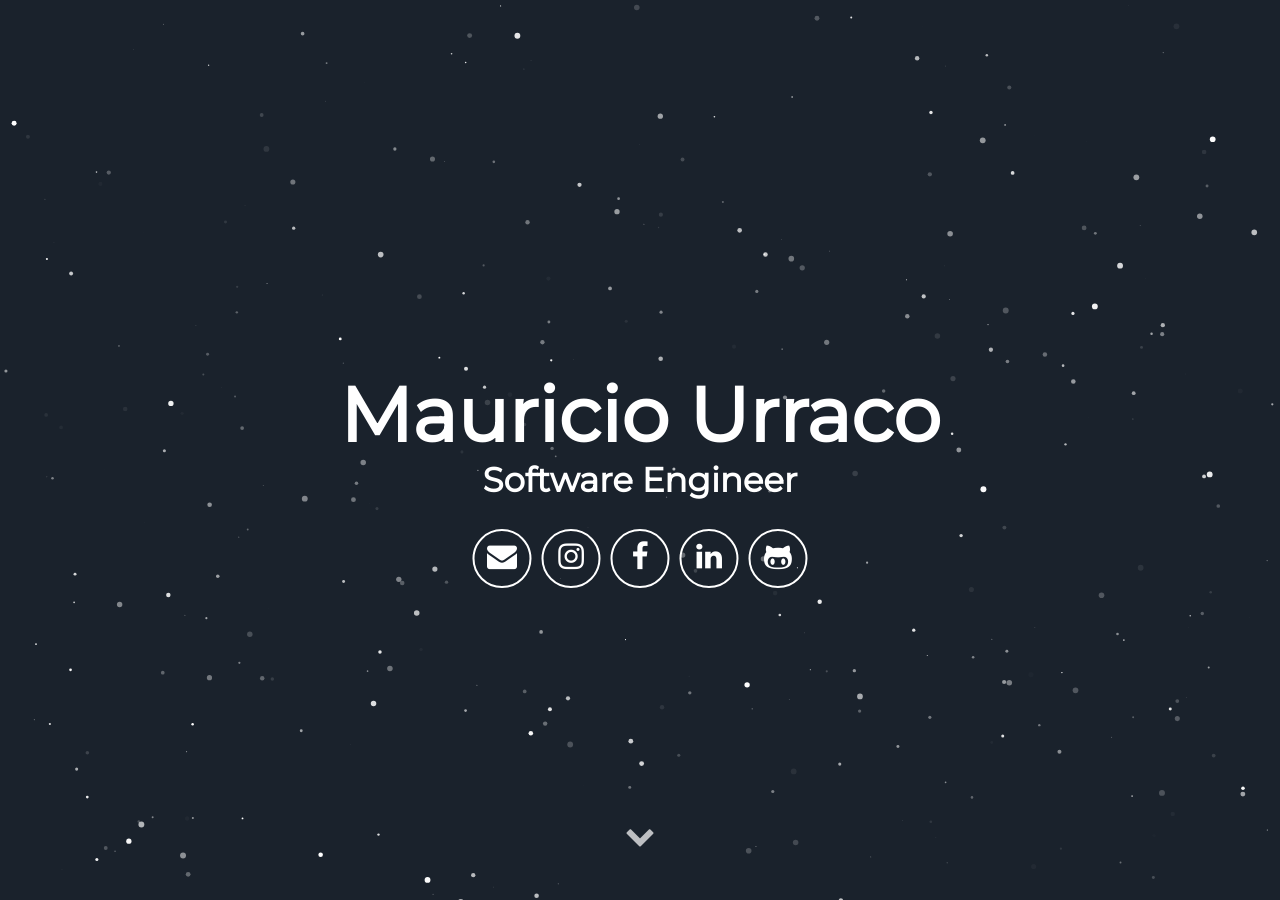
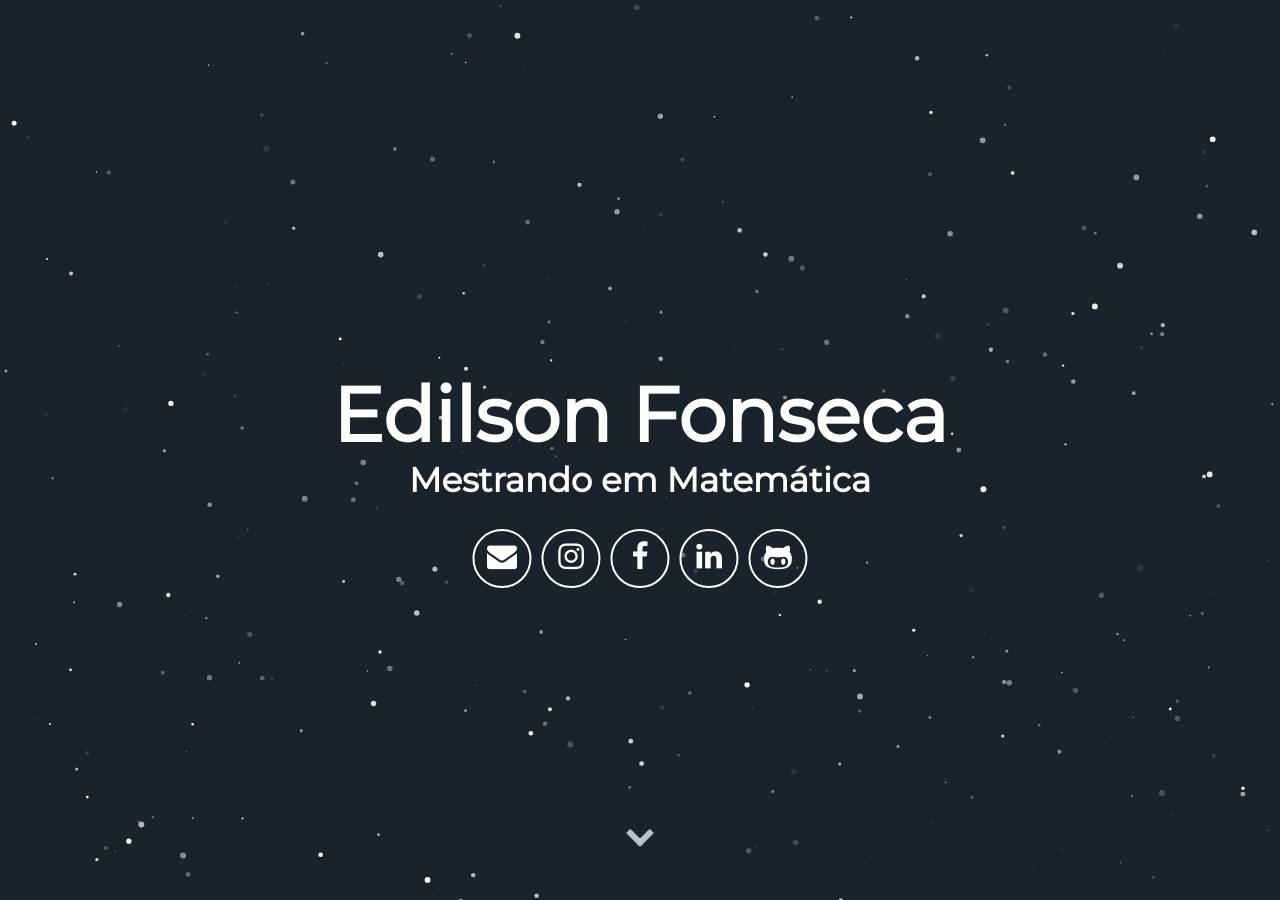
Before and after one commit to edilson-eemao/curriculo2, a Jekyll site: the page built from index.html, in a window 1280 px wide and 900 px high. Built offline with Jekyll 4.4.1, drawn with Linux system fonts in a browser that asks for light colours; some web fonts are replaced.

Commit message:
Altera dados pessoais

```diff
--- a/_config.yml
+++ b/_config.yml
@@ -1,14 +1,14 @@
 # Site settings
-title: Mauricio Urraco
+title: Edilson Fonseca
 description: Jekyll Theme Minimal Resume
 # baseurl: "" # the subpath of your site, e.g. /blog
 # url: "localhost:3000" # the base hostname & protocol for your site e.g. http://willianjusten.com.br
 
 # User settings
-username: Mauricio Urraco
+username: Edilson Fonseca
 user_description: I'm a nomad Software Engineer, always searching for the next challenge; no task is too scary nor too difficult. Lately I have been immersed in the <b>crypto-world</b> working for Radix, a London based startup trying to create the next massive scalable DLT.. I'm one of the two guys behind all the JS related stuff. Visit my blog here":" <a href="https://mauriciourraco.com" target="_blank">https://mauriciourraco.com</a>
-user_title: Software Engineer
-email: mauriurraco@gmail.com
+user_title: Mestrando em Matemática
+email: edilson.eemao@gmail.com
 # twitter_username: lorem_ipsum
 # github_username:  lorem_ipsum
 # gplus_username:  lorem_ipsum
```
